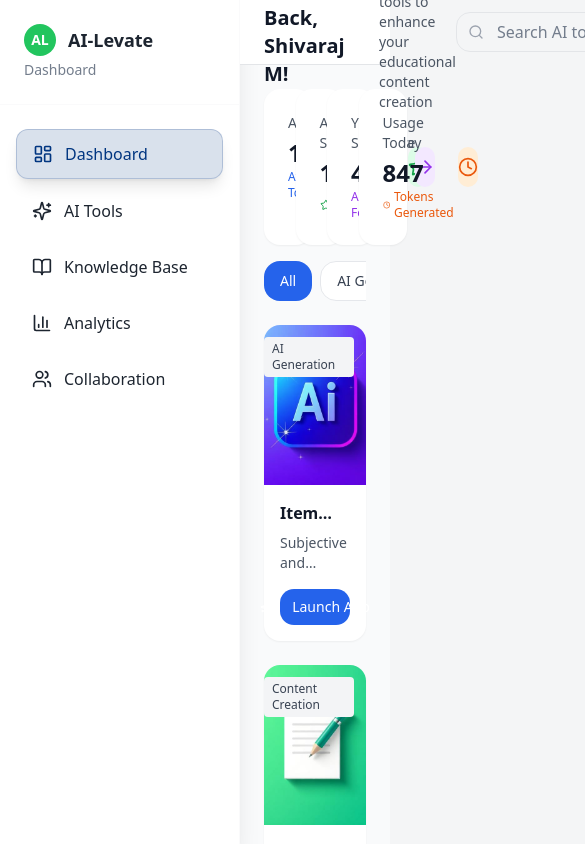
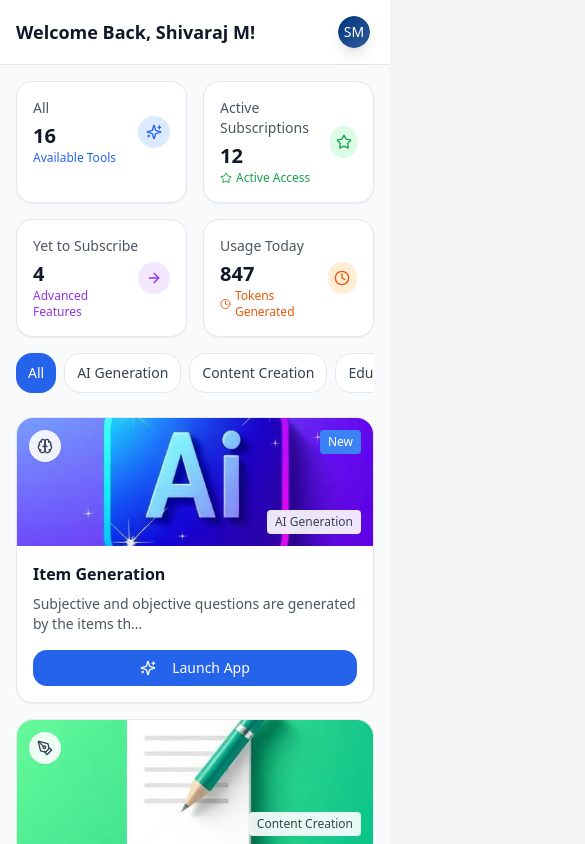
Before and after one commit to anantha-krishna-ks/ai-levate-new-ui, a React (Vite) app: page /dashboard in a window 390 px wide. Shown: the top 844 px of the page, 585 px wide, since content can reach past the window. Built offline with nearby package versions, Linux system fonts and the light colour scheme.

Commit message:
Add dashboard UI enhancements
- Added light borders to all dashboard cards.
- Included icons for tool cards as per design.
- Reduced font size for "Welcome Back, Shivaraj M!".
- Ensured responsiveness across devices.
- Highlighted the active "Dashboard" menu item in the sidebar.

```diff
--- a/src/components/AppSidebar.tsx
+++ b/src/components/AppSidebar.tsx
@@ -36,7 +36,12 @@ export function AppSidebar() {
   const location = useLocation()
   const currentPath = location.pathname
 
-  const isActive = (path: string) => currentPath === path
+  const isActive = (path: string) => {
+    if (path === "/dashboard") {
+      return currentPath === "/" || currentPath === "/dashboard"
+    }
+    return currentPath === path
+  }
 
   const handleLogout = () => {
     // Add logout logic here
@@ -44,7 +49,7 @@ export function AppSidebar() {
   }
 
   return (
-    <div className="fixed left-0 top-0 h-full w-60 bg-white/95 backdrop-blur-xl border-r border-border/20 shadow-xl z-40">
+    <div className="fixed left-0 top-0 h-full w-60 bg-white/95 backdrop-blur-xl border-r border-border/20 shadow-xl z-40 hidden lg:block">
       <div className="p-6 border-b border-border/20">
         <div className="flex items-center gap-3">
           <div className="w-8 h-8 bg-green-500 rounded-lg flex items-center justify-center">
--- a/src/pages/Dashboard.tsx
+++ b/src/pages/Dashboard.tsx
@@ -1,5 +1,5 @@
 import { useState } from "react"
-import { Search, Sparkles, ArrowRight, BarChart, Clock, Star, Users } from "lucide-react"
+import { Search, Sparkles, ArrowRight, BarChart, Clock, Star, Users, FileText, Brain, Database, BookOpen, RefreshCw, GitCompare, Image, MessageSquare, ScanLine, PenTool, BarChart3, Bot } from "lucide-react"
 import { Button } from "@/components/ui/button"
 import { Card, CardContent } from "@/components/ui/card"
 import { Input } from "@/components/ui/input"
@@ -25,6 +25,28 @@ const Dashboard = () => {
     "Assessment", "Analytics", "AI Tools", "AI Interaction"
   ]
 
+  const getIconForTool = (toolId: string) => {
+    const iconMap = {
+      "item-generation": Brain,
+      "item-writer": PenTool,
+      "item-metadata": Database,
+      "course-generator": BookOpen,
+      "item-rewriter": RefreshCw,
+      "item-similarity": GitCompare,
+      "course-generator-2": BookOpen,
+      "scenario-and": FileText,
+      "doc-chat-ncert": MessageSquare,
+      "doc-chat-moby": MessageSquare,
+      "ocr": ScanLine,
+      "essay-evaluation": BarChart3,
+      "essay-evaluation-zero": BarChart3,
+      "test-forensics": BarChart,
+      "image-generator": Image,
+      "ai-persona": Bot
+    }
+    return iconMap[toolId] || Sparkles
+  }
+
   const aiTools = [
     {
       id: "item-generation",
@@ -34,7 +56,8 @@ const Dashboard = () => {
       image: itemGenerationImage,
       category: "AI Generation",
       badge: "New",
-      badgeColor: "bg-blue-500"
+      badgeColor: "bg-blue-500",
+      icon: Brain
     },
     {
       id: "item-writer",
@@ -42,7 +65,8 @@ const Dashboard = () => {
       description: "Objective questions are generated by the items th...",
       path: "/item-writer",
       image: itemWriterImage,
-      category: "Content Creation"
+      category: "Content Creation",
+      icon: PenTool
     },
     {
       id: "item-metadata",
@@ -50,7 +74,8 @@ const Dashboard = () => {
       description: "AI powered tool knowledge generator helps you...",
       path: "/item-metadata",
       image: itemMetadataImage,
-      category: "Analytics"
+      category: "Analytics",
+      icon: Database
     },
     {
       id: "course-generator",
@@ -60,7 +85,8 @@ const Dashboard = () => {
       image: courseGeneratorImage,
       category: "Education",
       badge: "Popular",
-      badgeColor: "bg-green-500"
+      badgeColor: "bg-green-500",
+      icon: BookOpen
     },
     {
       id: "item-rewriter",
@@ -68,7 +94,8 @@ const Dashboard = () => {
       description: "Easily from old rewritten making the item better an...",
       path: "/item-rewriter",
       image: itemRewriterImage,
-      category: "Content Creation"
+      category: "Content Creation",
+      icon: RefreshCw
     },
     {
       id: "item-similarity",
@@ -76,7 +103,8 @@ const Dashboard = () => {
       description: "An AI powered tool helps compare questions and...",
       path: "/item-similarity",
       image: itemSimilarityImage,
-      category: "Analytics"
+      category: "Analytics",
+      icon: GitCompare
     },
     {
       id: "course-generator-2",
@@ -86,7 +114,8 @@ const Dashboard = () => {
       image: courseGeneratorImage,
       category: "Content Creation",
       badge: "Popular",
-      badgeColor: "bg-green-500"
+      badgeColor: "bg-green-500",
+      icon: BookOpen
     },
     {
       id: "scenario-and",
@@ -94,7 +123,8 @@ const Dashboard = () => {
       description: "Generate a variety of scenario and various...",
       path: "/scenario",
       image: comingSoonImage,
-      category: "Content Creation"
+      category: "Content Creation",
+      icon: FileText
     },
     {
       id: "doc-chat-ncert",
@@ -102,7 +132,8 @@ const Dashboard = () => {
       description: "NCERT textbook by asking query, This textbo...",
       path: "/doc-chat-ncert",
       image: docChatImage,
-      category: "Education"
+      category: "Education",
+      icon: MessageSquare
     },
     {
       id: "doc-chat-moby",
@@ -110,7 +141,8 @@ const Dashboard = () => {
       description: "Verify SAS textbook by asking query, This textbo...",
       path: "/doc-chat-moby",
       image: docChatImage,
-      category: "Education"
+      category: "Education",
+      icon: MessageSquare
     },
     {
       id: "ocr",
@@ -120,7 +152,8 @@ const Dashboard = () => {
       image: ocrImage,
       category: "AI Tools",
       badge: "New",
-      badgeColor: "bg-blue-500"
+      badgeColor: "bg-blue-500",
+      icon: ScanLine
     },
     {
       id: "essay-evaluation",
@@ -128,7 +161,8 @@ const Dashboard = () => {
       description: "Personalized feedback using AI to get some evaluation...",
       path: "/essay-evaluation",
       image: comingSoonImage,
-      category: "Assessment"
+      category: "Assessment",
+      icon: BarChart3
     },
     {
       id: "essay-evaluation-zero",
@@ -136,7 +170,8 @@ const Dashboard = () => {
       description: "A paperless questions are evaluated using SBA and...",
       path: "/essay-evaluation-zero",
       image: comingSoonImage,
-      category: "Assessment"
+      category: "Assessment",
+      icon: BarChart3
     },
     {
       id: "test-forensics",
@@ -144,7 +179,8 @@ const Dashboard = () => {
       description: "Find and leverage the power of analytics in online or...",
       path: "/test-forensics",
       image: comingSoonImage,
-      category: "Analytics"
+      category: "Analytics",
+      icon: BarChart
     },
     {
       id: "image-generator",
@@ -154,7 +190,8 @@ const Dashboard = () => {
       image: comingSoonImage,
       category: "AI Generation",
       badge: "Popular",
-      badgeColor: "bg-green-500"
+      badgeColor: "bg-green-500",
+      icon: Image
     },
     {
       id: "ai-persona",
@@ -162,7 +199,8 @@ const Dashboard = () => {
       description: "AI Persona for famous intellectual dialogues in...",
       path: "/ai-persona",
       image: comingSoonImage,
-      category: "AI Interaction"
+      category: "AI Interaction",
+      icon: Bot
     }
   ]
 
@@ -172,21 +210,21 @@ const Dashboard = () => {
     <div className="min-h-screen bg-gray-50">
       <AppSidebar />
 
-      <div className="ml-60 min-h-screen flex flex-col">
+      <div className="ml-0 lg:ml-60 min-h-screen flex flex-col">
         {/* Header */}
         <header className="sticky top-0 z-50 bg-white border-b">
-          <div className="flex h-16 items-center justify-between px-6">
-            <div className="flex items-center gap-6">
-              <h1 className="text-xl font-semibold text-gray-900">Welcome Back, Shivaraj M!</h1>
-              <p className="text-sm text-gray-600">Explore AI-powered tools to enhance your educational content creation</p>
+          <div className="flex h-16 items-center justify-between px-4 lg:px-6">
+            <div className="flex items-center gap-4 lg:gap-6">
+              <h1 className="text-lg lg:text-xl font-semibold text-gray-900">Welcome Back, Shivaraj M!</h1>
+              <p className="hidden md:block text-sm text-gray-600">Explore AI-powered tools to enhance your educational content creation</p>
             </div>
 
             <div className="flex items-center gap-4">
-              <div className="relative">
+              <div className="relative hidden md:block">
                 <Search className="absolute left-3 top-1/2 transform -translate-y-1/2 h-4 w-4 text-gray-400" />
                 <Input
                   placeholder="Search AI tools..."
-                  className="pl-10 w-80"
+                  className="pl-10 w-60 lg:w-80"
                 />
               </div>
               <ProfileDropdown />
@@ -195,62 +233,62 @@ const Dashboard = () => {
         </header>
 
         {/* Stats Cards */}
-        <div className="p-6 pb-4">
-          <div className="grid grid-cols-4 gap-6">
-            <Card className="p-6 bg-white border-0 shadow-sm">
+        <div className="p-4 lg:p-6 pb-4">
+          <div className="grid grid-cols-2 lg:grid-cols-4 gap-4 lg:gap-6">
+            <Card className="p-4 lg:p-6 bg-white border border-gray-200 shadow-sm">
               <div className="flex items-center justify-between">
                 <div>
                   <p className="text-sm text-gray-600 mb-1">All</p>
-                  <p className="text-2xl font-bold text-gray-900">16</p>
+                  <p className="text-xl lg:text-2xl font-bold text-gray-900">16</p>
                   <p className="text-xs text-blue-600">Available Tools</p>
                 </div>
-                <div className="w-10 h-10 bg-blue-100 rounded-lg flex items-center justify-center">
-                  <Sparkles className="h-5 w-5 text-blue-600" />
+                <div className="w-8 h-8 lg:w-10 lg:h-10 bg-blue-100 rounded-lg flex items-center justify-center">
+                  <Sparkles className="h-4 w-4 lg:h-5 lg:w-5 text-blue-600" />
                 </div>
               </div>
             </Card>
 
-            <Card className="p-6 bg-white border-0 shadow-sm">
+            <Card className="p-4 lg:p-6 bg-white border border-gray-200 shadow-sm">
               <div className="flex items-center justify-between">
                 <div>
                   <p className="text-sm text-gray-600 mb-1">Active Subscriptions</p>
-                  <p className="text-2xl font-bold text-gray-900">12</p>
+                  <p className="text-xl lg:text-2xl font-bold text-gray-900">12</p>
                   <p className="text-xs text-green-600 flex items-center gap-1">
                     <Star className="h-3 w-3" />
                     Active Access
                   </p>
                 </div>
-                <div className="w-10 h-10 bg-green-100 rounded-lg flex items-center justify-center">
-                  <Star className="h-5 w-5 text-green-600" />
+                <div className="w-8 h-8 lg:w-10 lg:h-10 bg-green-100 rounded-lg flex items-center justify-center">
+                  <Star className="h-4 w-4 lg:h-5 lg:w-5 text-green-600" />
                 </div>
               </div>
             </Card>
 
-            <Card className="p-6 bg-white border-0 shadow-sm">
+            <Card className="p-4 lg:p-6 bg-white border border-gray-200 shadow-sm">
               <div className="flex items-center justify-between">
                 <div>
                   <p className="text-sm text-gray-600 mb-1">Yet to Subscribe</p>
-                  <p className="text-2xl font-bold text-gray-900">4</p>
+                  <p className="text-xl lg:text-2xl font-bold text-gray-900">4</p>
                   <p className="text-xs text-purple-600">Advanced Features</p>
                 </div>
-                <div className="w-10 h-10 bg-purple-100 rounded-lg flex items-center justify-center">
-                  <ArrowRight className="h-5 w-5 text-purple-600" />
+                <div className="w-8 h-8 lg:w-10 lg:h-10 bg-purple-100 rounded-lg flex items-center justify-center">
+                  <ArrowRight className="h-4 w-4 lg:h-5 lg:w-5 text-purple-600" />
                 </div>
               </div>
             </Card>
 
-            <Card className="p-6 bg-white border-0 shadow-sm">
+            <Card className="p-4 lg:p-6 bg-white border border-gray-200 shadow-sm">
               <div className="flex items-center justify-between">
                 <div>
                   <p className="text-sm text-gray-600 mb-1">Usage Today</p>
-                  <p className="text-2xl font-bold text-gray-900">847</p>
+                  <p className="text-xl lg:text-2xl font-bold text-gray-900">847</p>
                   <p className="text-xs text-orange-600 flex items-center gap-1">
                     <Clock className="h-3 w-3" />
                     Tokens Generated
                   </p>
                 </div>
-                <div className="w-10 h-10 bg-orange-100 rounded-lg flex items-center justify-center">
-                  <Clock className="h-5 w-5 text-orange-600" />
+                <div className="w-8 h-8 lg:w-10 lg:h-10 bg-orange-100 rounded-lg flex items-center justify-center">
+                  <Clock className="h-4 w-4 lg:h-5 lg:w-5 text-orange-600" />
                 </div>
               </div>
             </Card>
@@ -258,7 +296,7 @@ const Dashboard = () => {
         </div>
 
         {/* Main Content */}
-        <main className="flex-1 px-6 pb-6">
+        <main className="flex-1 px-4 lg:px-6 pb-6">
           {/* Filter Tabs */}
           <div className="flex gap-2 mb-6 overflow-x-auto">
             {tabs.map((tab) => (
@@ -266,7 +304,7 @@ const Dashboard = () => {
                 key={tab}
                 variant={activeTab === tab ? "default" : "outline"}
                 onClick={() => setActiveTab(tab)}
-                className={`px-4 py-2 rounded-lg whitespace-nowrap ${
+                className={`px-3 lg:px-4 py-2 rounded-lg whitespace-nowrap text-sm ${
                   activeTab === tab
                     ? "bg-blue-600 text-white"
                     : "bg-white text-gray-700 border-gray-200 hover:bg-gray-50"
@@ -278,21 +316,27 @@ const Dashboard = () => {
           </div>
 
           {/* AI Tools Grid */}
-          <div className="grid grid-cols-1 md:grid-cols-2 lg:grid-cols-4 gap-6">
-            {filteredTools.map((tool) => (
-              <Card key={tool.id} className="group bg-white border-0 shadow-sm hover:shadow-md transition-shadow">
+          <div className="grid grid-cols-1 sm:grid-cols-2 lg:grid-cols-3 xl:grid-cols-4 gap-4 lg:gap-6">
+            {filteredTools.map((tool) => {
+              const IconComponent = tool.icon
+              return (
+                <Card key={tool.id} className="group bg-white border border-gray-200 shadow-sm hover:shadow-md transition-shadow">
                   <div className="relative">
                     <img
                       src={tool.image}
                       alt={tool.title}
-                    className="w-full h-40 object-cover rounded-t-lg"
+                      className="w-full h-32 lg:h-40 object-cover rounded-t-lg"
                     />
+                    {/* Tool Icon Overlay */}
+                    <div className="absolute top-3 left-3 w-8 h-8 bg-white/90 backdrop-blur-sm rounded-lg flex items-center justify-center shadow-sm">
+                      <IconComponent className="h-4 w-4 text-gray-700" />
+                    </div>
                     {tool.badge && (
-                    <div className={`absolute top-3 left-3 px-2 py-1 rounded text-xs text-white font-medium ${tool.badgeColor}`}>
+                      <div className={`absolute top-3 right-3 px-2 py-1 rounded text-xs text-white font-medium ${tool.badgeColor}`}>
                         {tool.badge}
                       </div>
                     )}
-                  <div className={`absolute top-3 right-3 px-2 py-1 rounded text-xs font-medium text-gray-700 bg-gray-100`}>
+                    <div className={`absolute bottom-3 right-3 px-2 py-1 rounded text-xs font-medium text-gray-700 bg-white/90 backdrop-blur-sm`}>
                       {tool.category}
                     </div>
                   </div>
@@ -310,7 +354,8 @@ const Dashboard = () => {
                     </Button>
                   </CardContent>
                 </Card>
-            ))}
+              )
+            })}
           </div>
 
           {/* Footer */}
```
Lines whose indentation alone changed are shown as unchanged.
